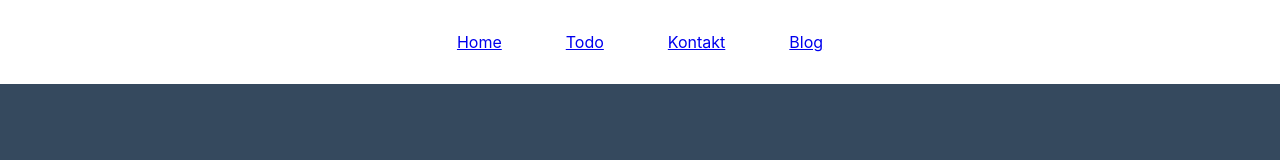
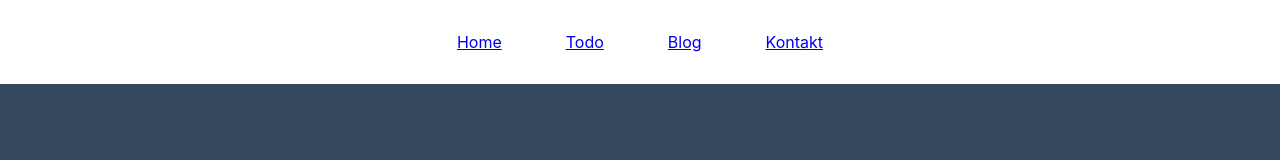
Before and after one commit to rabbyraptor/nuxt-playground, a Nuxt app: page / in a window 1280 px wide. Shown: the top 160 px of the page. Built offline with nearby package versions, Linux system fonts and the light colour scheme.

Commit message:
Added nav menu

```diff
--- a/components/navigationMenu.vue
+++ b/components/navigationMenu.vue
@@ -1,6 +1,6 @@
 <template>
   <ul>
-    <nuxt-link v-for="page in pages" :to="page.link">{{ page.name }}</nuxt-link>
+    <nuxt-link v-for="page in pages" :to="page.link" :key="page.name">{{ page.name }}</nuxt-link>
   </ul>
 </template>
 
@@ -8,8 +8,13 @@
 export default{
   data(){
     return {
-        pages:[{name: "Home", link: "/"}, {name: "Todo", link: "/todo"}, {name: "Kontakt", link: "/kontakt"}, {name: "Blog", link: "/blog"}]
-      }
+      pages:[
+        {name: "Home", link: "/"},
+        {name: "Todo", link: "/todo"},
+        {name: "Blog", link: "/blog"},
+        {name: "Kontakt", link: "/kontakt"}
+      ]
+    }
   }
 }
 </script>
--- a/pages/index.vue
+++ b/pages/index.vue
@@ -1,6 +1,6 @@
 <template>
   <div class="container">
-    <h1 class="title">Nothing here for the time being...</h1>
+    <h1 class="title">Here be no dragons!</h1>
   </div>
 </template>
 
```
